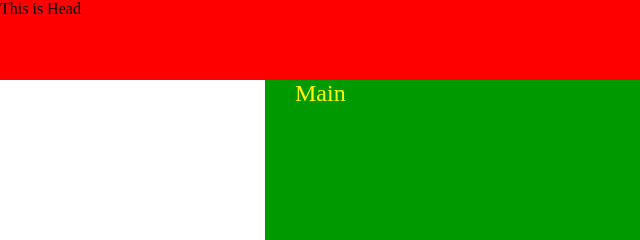
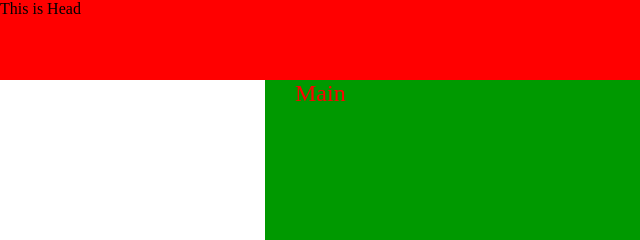
Before and after one commit to MisakaMikoto-RailGun-love/gitTest, a plain HTML site: page index.html in a window 1280 px wide. In both pictures the pointer is over the link "Main". Shown: the top 240 px of the page, 0-640 px from the left. Drawn offline with Linux system fonts and the light colour scheme.

Commit message:
style:main:hover

```diff
--- a/index.css
+++ b/index.css
@@ -29,5 +29,5 @@ body {
 }
 
 #main:hover {
-    color: #ff0;
+    color: #f00;
 }
```
